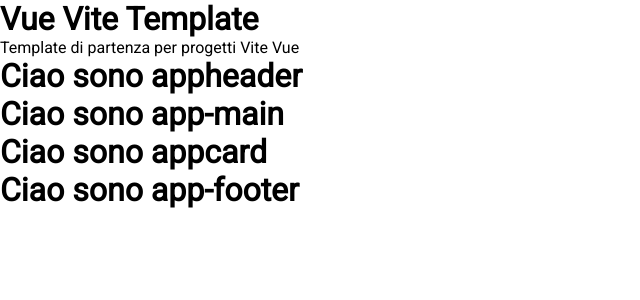
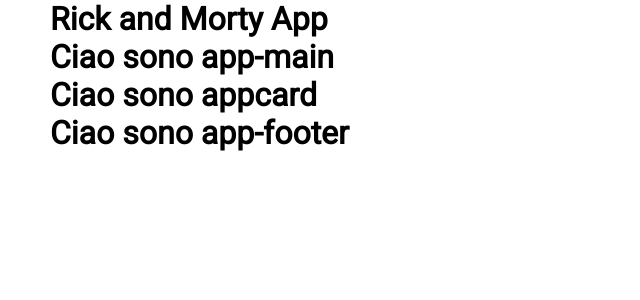
Before and after one commit to violix96/vite-rick-morty, a Vue app: page / in a window 1280 px wide. Shown: the top 300 px of the page, without its empty margins (0-640 px from the left). Built offline with nearby package versions, Linux system fonts and the light colour scheme; no server answers.

Commit message:
[UPD] installed axios and implemented get

```diff
--- a/package.json
+++ b/package.json
@@ -10,6 +10,7 @@
   },
   "dependencies": {
     "@fontsource/roboto": "^5.0.13",
+    "axios": "^1.7.2",
     "vue": "^3.4.21"
   },
   "devDependencies": {
--- a/src/App.vue
+++ b/src/App.vue
@@ -2,19 +2,30 @@
 import AppHeader from './components/AppHeader.vue';
 import AppMain from './components/AppMain.vue';
 import AppFooter from './components/AppFooter.vue';
-
+import axios from 'axios';
+import {store} from './store'
 export default{
+  name: 'Rick and Morty APP',
   components: {
     AppHeader,
     AppMain,
     AppFooter,
   },
+  data(){
+    return{
+      store,
+    }
+  },
+  created(){
+    axios.get(this.store.ApiUrl).then((response) => {
+      this.store.results = response.data.results;
+      this.store.info = response.data.info;
+    });
+  }
 };
 
 </script>
 <template>
-  <h1>Vue Vite Template</h1>
-  <p>Template di partenza per progetti Vite Vue</p>
   <AppHeader />
   <AppMain />
   <AppFooter />
--- a/src/assets/scss/partials/_common.scss
+++ b/src/assets/scss/partials/_common.scss
@@ -7,3 +7,8 @@
 body {
   background-color: $body-bg-color;
 }
+
+.container{
+  max-width: 1180px;
+  margin: 0 auto;
+}
--- a/src/components/AppFooter.vue
+++ b/src/components/AppFooter.vue
@@ -5,5 +5,9 @@
 </script>
 
 <template>
-    <h1>Ciao sono app-footer</h1>
+    <footer>
+        <div class="container">
+            <h1>Ciao sono app-footer</h1>
+        </div>
+    </footer>
 </template>
--- a/src/components/AppHeader.vue
+++ b/src/components/AppHeader.vue
@@ -5,5 +5,9 @@
 </script>
 
 <template>
-    <h1>Ciao sono appheader</h1>
+    <header>
+        <div class="container">
+            <h1>Rick and Morty App</h1>
+        </div>
+    </header>
 </template>
--- a/src/components/AppMain.vue
+++ b/src/components/AppMain.vue
@@ -9,6 +9,11 @@
 </script>
 
 <template>
-    <h1>Ciao sono app-main</h1>
-    <AppCardVue />
+    <main>
+        <div class="container">
+            <h1>Ciao sono app-main</h1>
+            <AppCardVue />
+        </div>
+    </main>
+
 </template>
--- /dev/null
+++ b/src/store.js
@@ -0,0 +1,7 @@
+import { reactive } from "vue";
+
+export const store = reactive({
+    results: [],
+    info:{},
+    ApiUrl: 'https://rickandmortyapi.com/api/character',
+});
```
Also changed, not shown: 1 other file (tests, documents, lock files or other folders).
